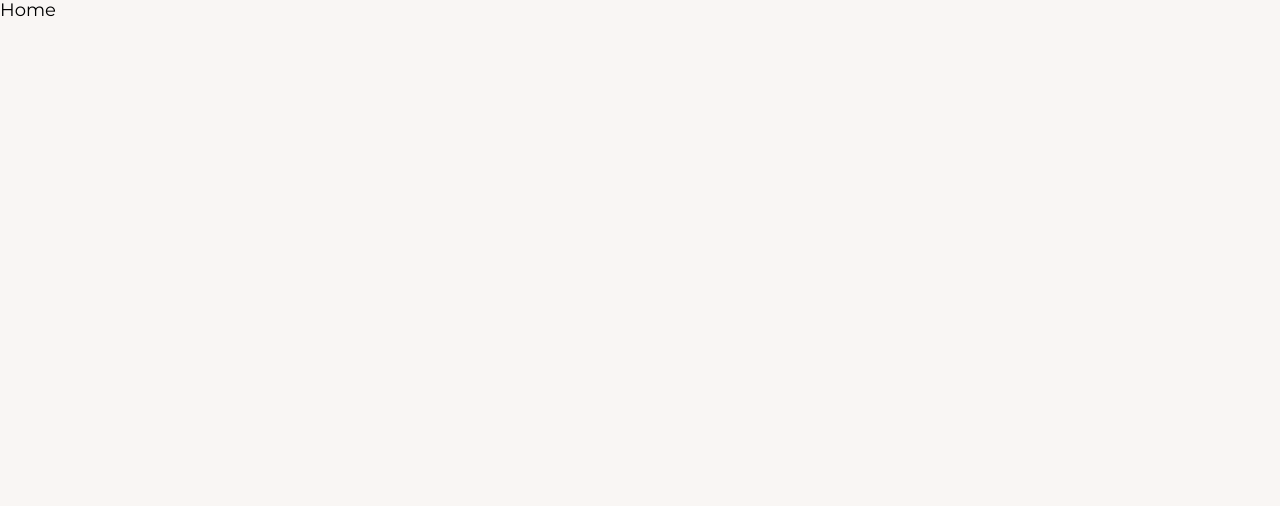
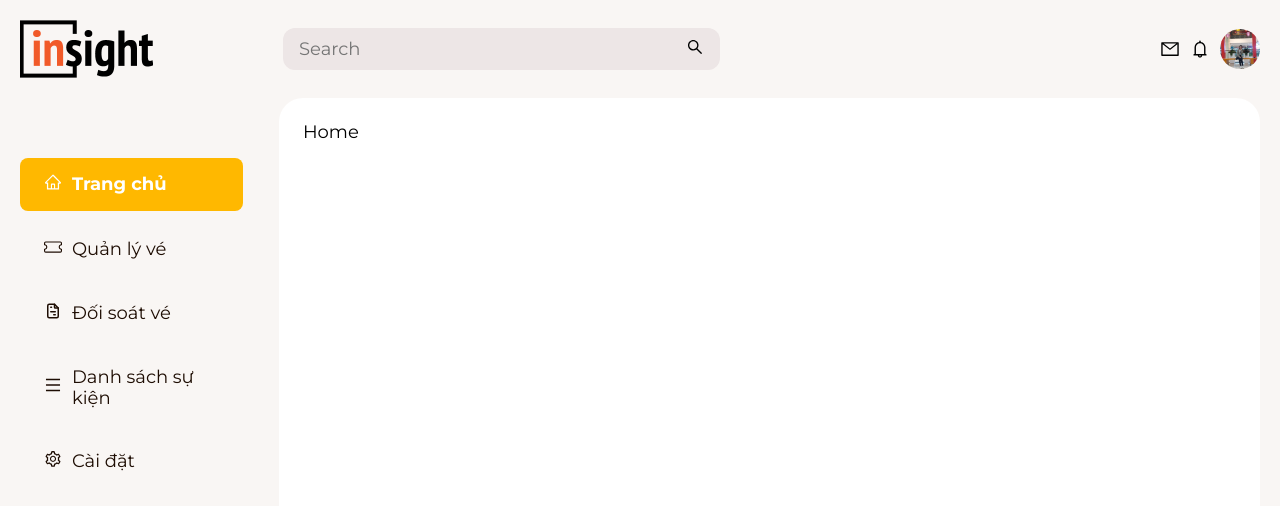
Before and after one commit to Binhbong37/CMSticket, a React (Create React App) app: page / in a window 1280 px wide. Shown: the top 506 px of the page. Built offline with nearby package versions, Linux system fonts and the light colour scheme.

Commit message:
làm phần header

```diff
--- a/src/App.tsx
+++ b/src/App.tsx
@@ -3,20 +3,30 @@ import { BrowserRouter, Route, Routes } from 'react-router-dom';
 import { Home, DoiSoatVe, QuanLyVe } from './pages/dashboard';
 import NavLinks from "./Components/NavLink";
 import NotFound from './pages/NotFound';
+import Header from './Components/Header';
+
 
 function App() {
   return (
     <BrowserRouter>
-      <Routes>
+      <Header />
+      <div className='dasboard'>
+        <div className='leftSide'>
 
-        <Route path='/' element={<Home />} />
-        <Route path='/doi-soat-ve' element={<DoiSoatVe />} />
-        <Route path='/quan-ly-ve' element={<QuanLyVe />} />
+          <NavLinks />
+        </div>
+        <div className='rightSide'>
+          <Routes>
 
-        <Route path='*' element={<NotFound />} />
+            <Route path='/' element={<Home />} />
+            <Route path='/doi-soat-ve' element={<DoiSoatVe />} />
+            <Route path='/quan-ly-ve' element={<QuanLyVe />} />
 
-      </Routes>
+            <Route path='*' element={<NotFound />} />
 
+          </Routes>
+        </div>
+      </div>
     </BrowserRouter>
   );
 }
--- /dev/null
+++ b/src/Components/Header.tsx
@@ -0,0 +1,30 @@
+import React from 'react';
+import logo from '../assets/imgs/logo.png';
+import anh from '../assets/imgs/6.jpg';
+import '../assets/css/header.css';
+import { AiOutlineSearch } from "react-icons/ai";
+import { AiOutlineBell } from "react-icons/ai";
+import { AiOutlineMail } from "react-icons/ai";
+
+
+
+const Header = () => {
+  return (
+    <div className='header'>
+      <div className='header-left'>
+        <img src={logo} alt='logoSms' />
+        <div className='header-input'>
+          <input placeholder='Search' />
+          <span><AiOutlineSearch /></span>
+        </div>
+      </div>
+      <div className='header-right'>
+        <AiOutlineMail />
+        <AiOutlineBell />
+        <img src={anh} alt='user' className='anhImge' />
+      </div>
+    </div>
+  )
+}
+
+export default Header
--- /dev/null
+++ b/src/assets/css/header.css
@@ -0,0 +1,52 @@
+.header {
+    display: flex;
+    justify-content: space-between;
+    align-items: center;
+    padding-top: 2rem;
+    padding-left: 2rem;
+    padding-right: 2rem;
+}
+
+.header-left {
+    display: flex;
+    align-items: center;
+}
+
+.header-right {
+    display: flex;
+    align-items: center;
+    column-gap: 1rem;
+}
+
+.header-right svg {
+    font-size: 2rem;
+}
+
+.header-left img {
+    margin-right: 9rem;
+}
+
+.header .header-input {
+    padding: 10px 16px 10px 16px;
+    background-color: #ede6e6;
+    border-radius: 1.2rem;
+    width: 437px;
+    display: flex;
+    justify-content: space-between;
+    align-items: center;
+    margin-left: 4rem;
+}
+
+.header .header-input input {
+    outline: none;
+    border: none;
+    background-color: #ede6e6;
+    width: 100%;
+}
+
+.anhImge {
+    width: 40px;
+    height: 40px;
+    border-radius: 50%;
+    object-fit: cover;
+}
--- a/src/assets/css/reset.css
+++ b/src/assets/css/reset.css
@@ -34,12 +34,35 @@ body {
 .nav-link {
     text-decoration: none;
     color: #1e0d03;
+    display: flex;
+    align-items: center;
+    gap: 10px;
+    padding: 1.5rem 1.6rem 1.5rem 2.4rem;
 }
 
 .active {
     background-color: #ffb800;
     font-weight: 700;
-    padding: 1.5rem 1.6rem 1.5rem 2.4rem;
     border-radius: 8px;
     color: #fff;
 }
+
+.dasboard {
+    display: flex;
+    padding: 2rem;
+    column-gap: 3.6rem;
+}
+
+.leftSide {
+    padding-top: 6rem;
+}
+
+.rightSide {
+    width: 80vw;
+    margin: 0 auto;
+    background-color: #fff;
+    border-radius: 2.4rem;
+    padding: 2.4rem;
+    min-height: 100vh;
+    height: 100%;
+}
--- a/src/utils/link.ts
+++ b/src/utils/link.ts
@@ -1,6 +1,7 @@
 import { IconType } from "react-icons";
 import { AiOutlineHome } from "react-icons/ai";
 import { AiOutlineSetting } from "react-icons/ai";
+import { AiOutlineMenu } from "react-icons/ai";
 import { BsTicket } from "react-icons/bs";
 import { TbFileInvoice } from "react-icons/tb";
 
@@ -15,6 +16,7 @@ const links:Icons[] = [
   { id: 1, text: 'Trang chủ', path: '/', icon: AiOutlineHome },
   {id:2, text:'Quản lý vé', path:'/quan-ly-ve', icon:BsTicket},
   {id:3, text:'Đối soát vé', path:'/doi-soat-ve', icon:TbFileInvoice},
+  {id:3, text:'Danh sách sự kiện', path:'/danh-sach-su-kien', icon:AiOutlineMenu},
   {id:4, text:'Cài đặt', path:'/cai-dat', icon:AiOutlineSetting},
 ];
 
```
Also changed, not shown: src/assets/imgs/6.jpg (added).
